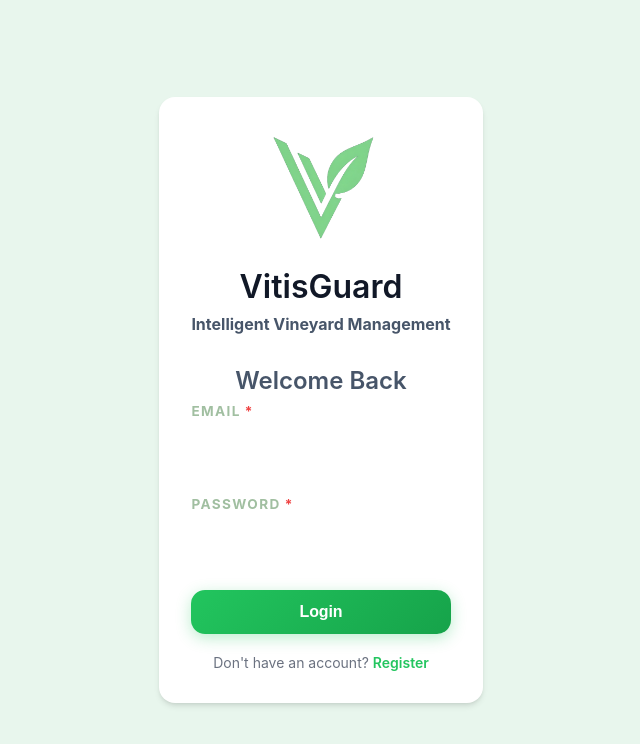
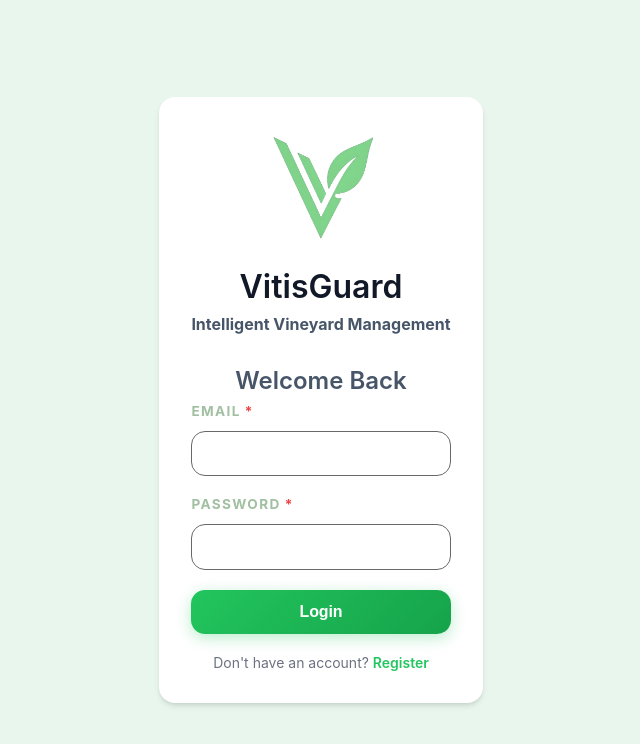
Before and after one commit to jorgecereceda/vitisguard, a Vue app: page /login in a window 1280 px wide. Shown: the top 744 px of the page, without its empty margins (319-959 px from the left). Built offline with nearby package versions, Linux system fonts and the light colour scheme.

Commit message:
css: fix in atoms base-select base-input dropdonw

```diff
--- a/src/components/atoms/BaseInput.vue
+++ b/src/components/atoms/BaseInput.vue
@@ -8,6 +8,7 @@ interface Props {
   name: string
   required?: boolean
   disabled?: boolean
+  className?: string
 }
 
 withDefaults(defineProps<Props>(), {
@@ -38,7 +39,10 @@ function handleInput(event: Event) {
     :placeholder="placeholder"
     :required="required"
     :disabled="disabled"
-    :class="{ 'has-error': error }"
+    :class="[
+      { 'has-error': error},
+      className
+    ]"
     class="base-input"
     @input="handleInput"
     @blur="emit('blur', $event)"
@@ -87,6 +91,11 @@ function handleInput(event: Event) {
   box-shadow: 0 0 0 4px rgba(239, 68, 68, 0.2);
 }
 
+.input-claro{
+  color: rgb(104, 104, 104);
+  border: 1px solid rgb(104, 104, 104);
+}
+
 @media (max-width: 640px) {
   .base-input {
     padding: 0.9rem 1.1rem;
--- a/src/components/molecules/FormField.vue
+++ b/src/components/molecules/FormField.vue
@@ -12,6 +12,7 @@ interface Props {
   required?: boolean
   disabled?: boolean
   icon?: string
+  classNameInput?: string
 }
 
 withDefaults(defineProps<Props>(), {
@@ -43,6 +44,7 @@ const emit = defineEmits<{
       :error="error"
       :required="required"
       :disabled="disabled"
+      :className="classNameInput"
       @update:model-value="emit('update:modelValue', $event)"
       @blur="emit('blur', $event)"
     />
--- a/src/components/molecules/alert-history/AlertHistoryFilters.vue
+++ b/src/components/molecules/alert-history/AlertHistoryFilters.vue
@@ -72,8 +72,4 @@ watch(selectedPeriod, (value) => {
 .alert-history-filters > * {
   min-width: 180px;
 }
-
-.select-claro{
-  color: gray;
-}
 </style>
--- a/src/components/organisms/AuthForm.vue
+++ b/src/components/organisms/AuthForm.vue
@@ -134,6 +134,7 @@ function getFieldError(field: 'name' | 'email' | 'password'): string {
       type="text"
       placeholder="Enter your name"
       required
+      :classNameInput="'input-claro'"
       :error="getFieldError('name')"
       :disabled="loading"
       @blur="validateField('name')"
@@ -147,6 +148,7 @@ function getFieldError(field: 'name' | 'email' | 'password'): string {
       type="email"
       placeholder="Enter your email"
       required
+      :classNameInput="'input-claro'"
       :error="getFieldError('email')"
       :disabled="loading"
       @blur="validateField('email')"
@@ -160,6 +162,7 @@ function getFieldError(field: 'name' | 'email' | 'password'): string {
       type="password"
       placeholder="Enter your password"
       required
+      :classNameInput="'input-claro'"
       :error="getFieldError('password')"
       :disabled="loading"
       @blur="validateField('password')"
--- a/src/components/organisms/DesktopHeader.vue
+++ b/src/components/organisms/DesktopHeader.vue
@@ -87,12 +87,6 @@ watch(
             <p class="user-dropdown__email">{{ authStore.user?.email || '' }}</p>
           </div>
           <div class="user-dropdown__divider"></div>
-          <button class="user-dropdown__item">
-            <svg viewBox="0 0 24 24" fill="none" stroke="currentColor" stroke-width="2">
-              <path d="M19 21v-2a4 4 0 0 0-4-4H9a4 4 0 0 0-4 4v2"/><circle cx="12" cy="7" r="4"/>
-            </svg>
-            Configuración de perfil
-          </button>
           <button class="user-dropdown__item user-dropdown__item--logout" @click="handleLogout">
             <svg viewBox="0 0 24 24" fill="none" stroke="currentColor" stroke-width="2">
               <path d="M9 21H5a2 2 0 0 1-2-2V5a2 2 0 0 1 2-2h4"/><polyline points="16 17 21 12 16 7"/><line x1="21" y1="12" x2="9" y2="12"/>
--- a/src/components/organisms/alert-stats/AlertStatsSection.vue
+++ b/src/components/organisms/alert-stats/AlertStatsSection.vue
@@ -37,6 +37,7 @@ watch(selectedPeriod, (newPeriod) => {
         v-model="selectedPeriod"
         :options="periods"
         :disabled="alertsStore.isLoading"
+        :class-name="'select-claro'"
       />
     </div>
     <div v-if="alertsStore.isLoading" class="alert-stats-section__loading">
```
Also changed, not shown: src/components/atoms/BaseSelect.vue (+13 -2 lines).
